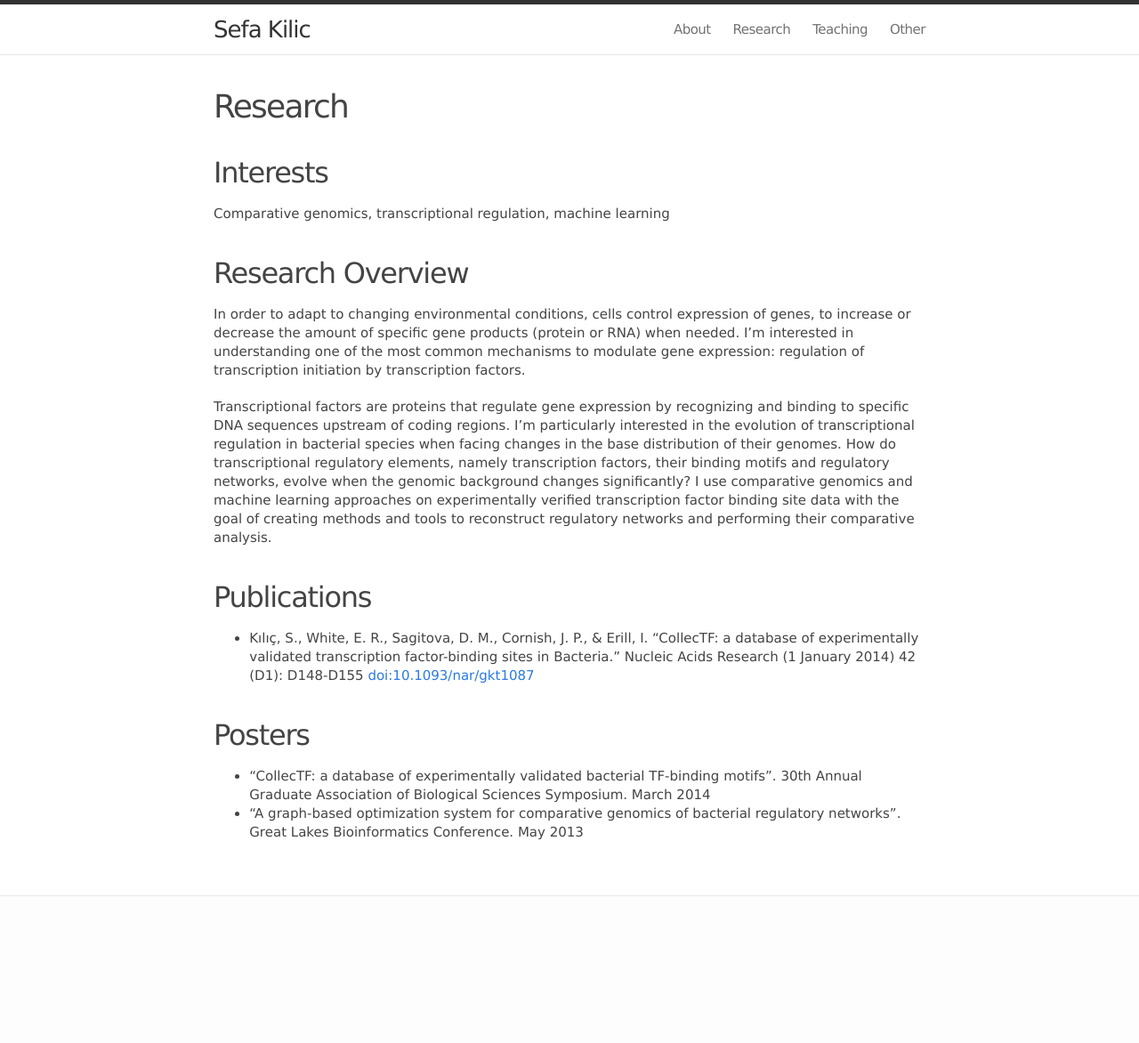
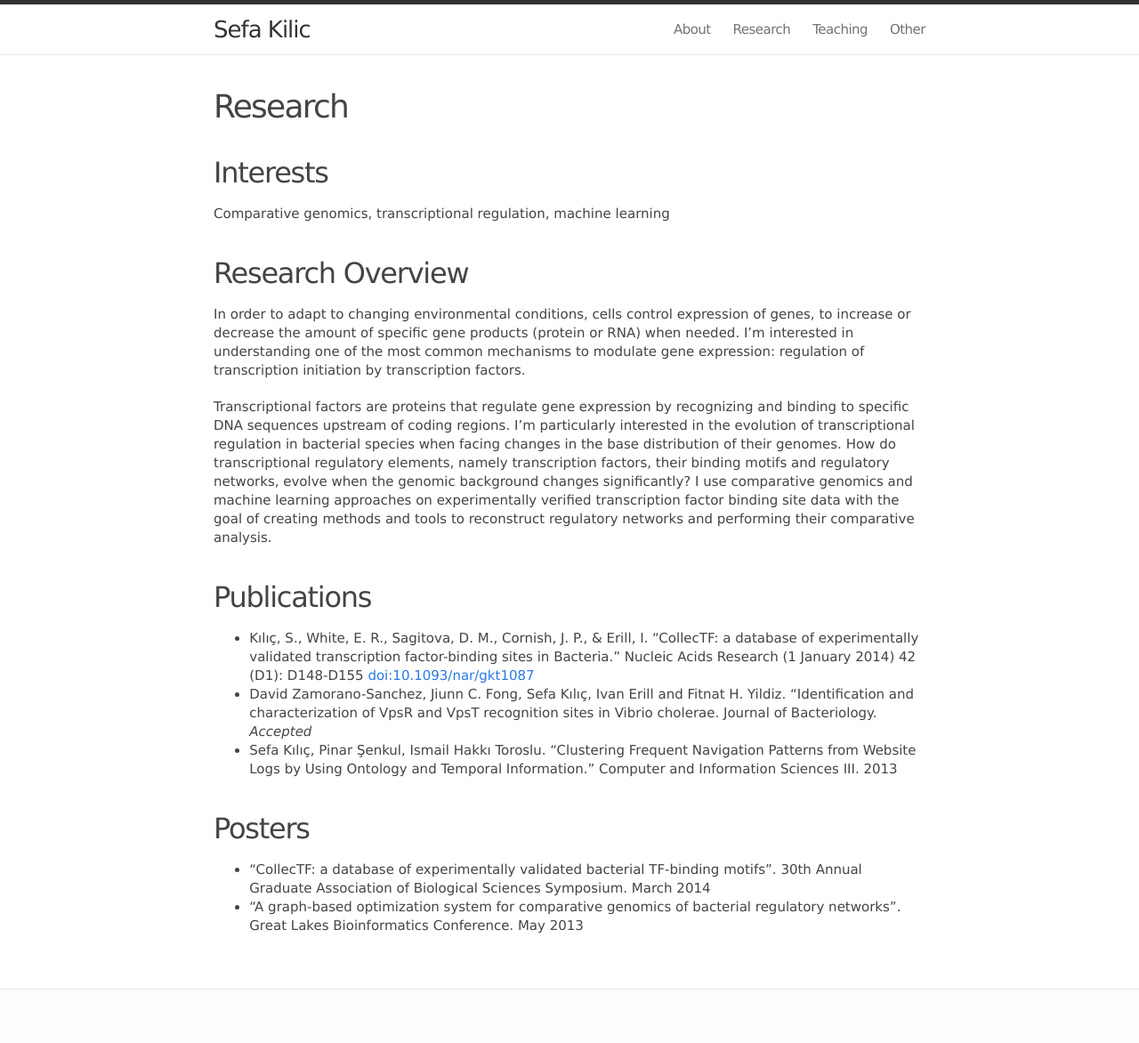
Before and after one commit to sefakilic/sefakilic.github.io, a Jekyll site: the page built from research.md, in a window 1280 px wide. Shown: the whole page at 89% size. Built offline with Jekyll 4.4.1, drawn with Linux system fonts in a browser that asks for light colours; before the commit the page ends 1067 px from its top, so only the background shows below that.

Commit message:
added papers

```diff
--- a/research.md
+++ b/research.md
@@ -35,6 +35,14 @@ networks and performing their comparative analysis.
   (D1): D148-D155
   [doi:10.1093/nar/gkt1087](http://www.ncbi.nlm.nih.gov/pubmed/24234444)
 
+- David Zamorano-Sanchez, Jiunn C. Fong, Sefa Kılıç, Ivan Erill and Fitnat
+  H. Yildiz. "Identification and characterization of VpsR and VpsT recognition
+  sites in Vibrio cholerae.  Journal of Bacteriology. _Accepted_
+
+- Sefa Kılıç, Pinar Şenkul, Ismail Hakkı Toroslu. "Clustering Frequent
+  Navigation Patterns from Website Logs by Using Ontology and Temporal
+  Information."  Computer and Information Sciences III. 2013
+
 ## Posters
 
 - "CollecTF: a database of experimentally validated bacterial TF-binding
```
